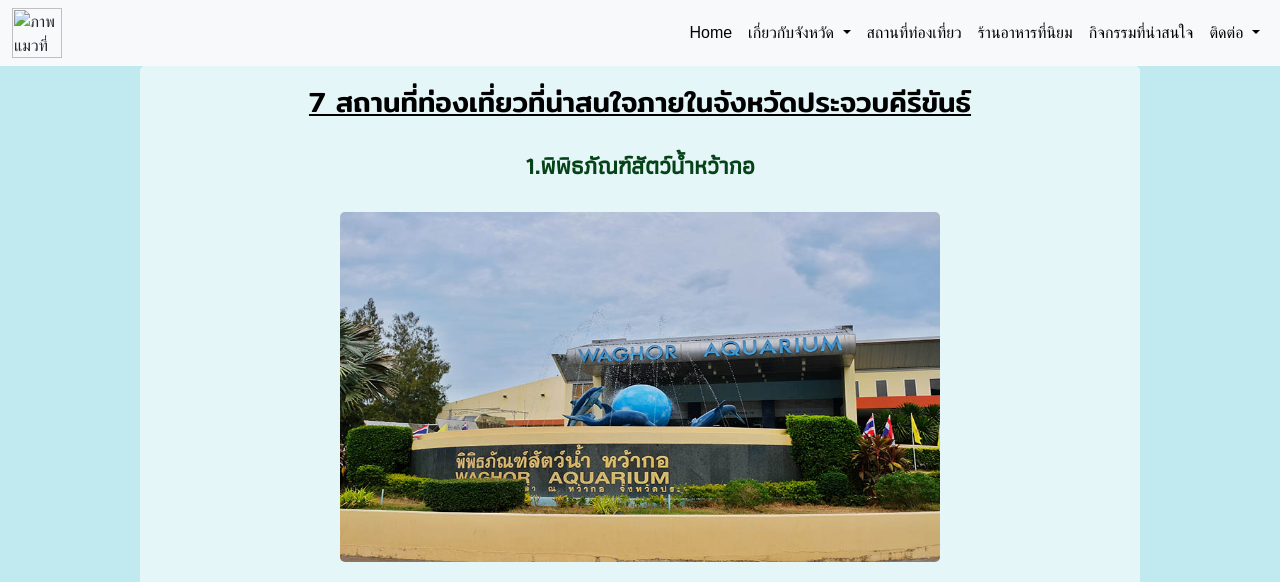
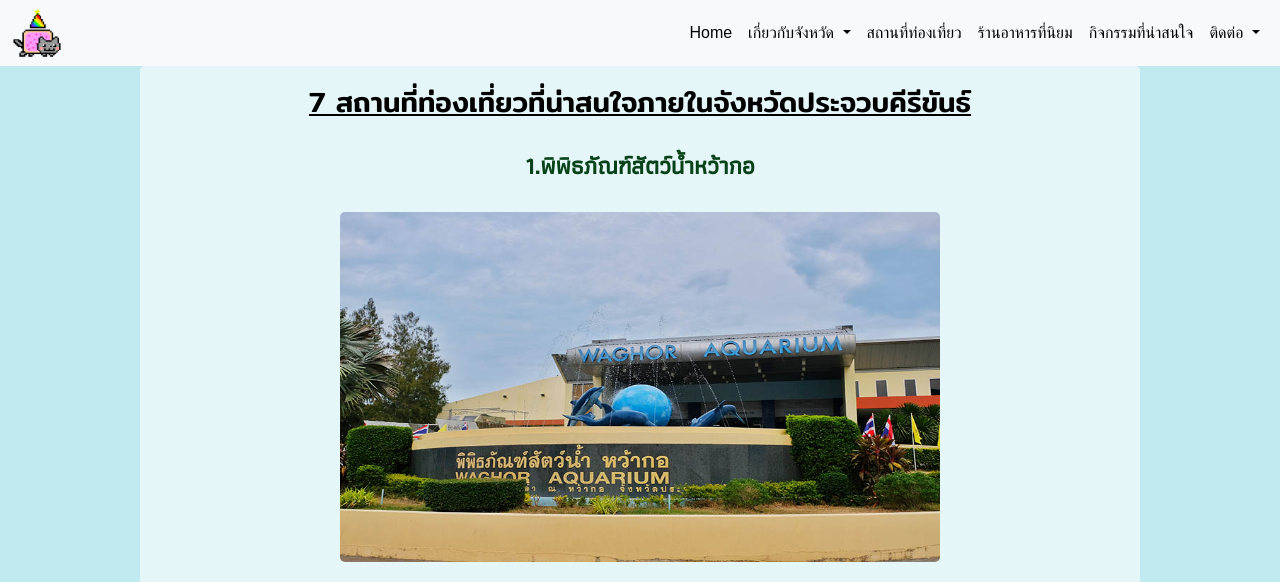
Before and after one commit to nnrpp17/Province, a plain HTML site: page tourist.html in a window 1280 px wide. Shown: the top 582 px of the page. Drawn offline with nearby package versions, Linux system fonts and the light colour scheme.

Commit message:
Update tourist.html

```diff
--- a/tourist.html
+++ b/tourist.html
@@ -17,7 +17,7 @@
     <!-- navbar -->
     <nav class="navbar navbar-expand-lg bg-body-tertiary">
         <div class="container-fluid">
-            <img src="cat.gif" height="50px" width="50px" alt="ภาพแมวที่น่ารัก">
+            <img src="img/cat.gif" height="50px" width="50px" alt="ภาพแมวที่น่ารัก">
             <button class="navbar-toggler" type="button" data-bs-toggle="collapse" data-bs-target="#navbarNavDropdown"
                 aria-controls="navbarNavDropdown" aria-expanded="false" aria-label="Toggle navigation">
                 <span class="navbar-toggler-icon"></span>
```
